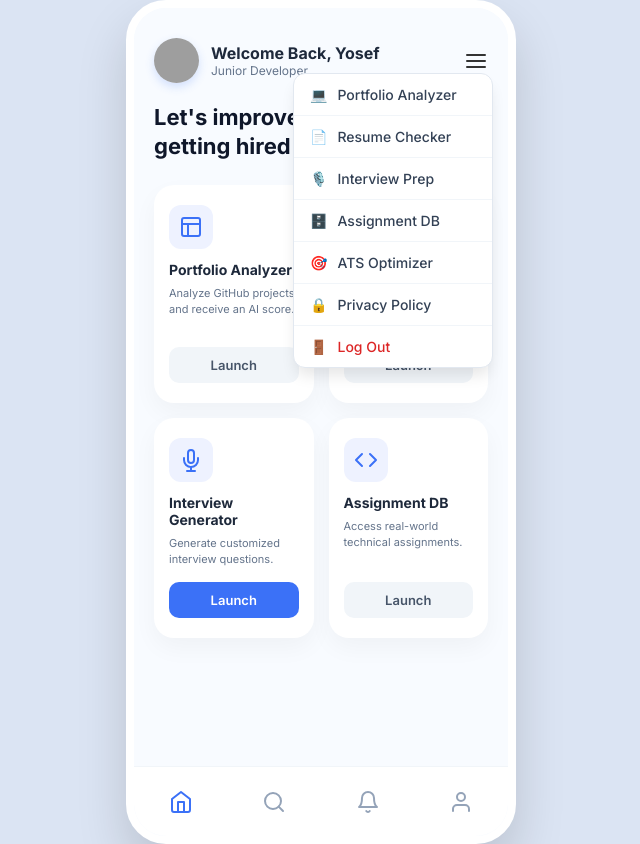
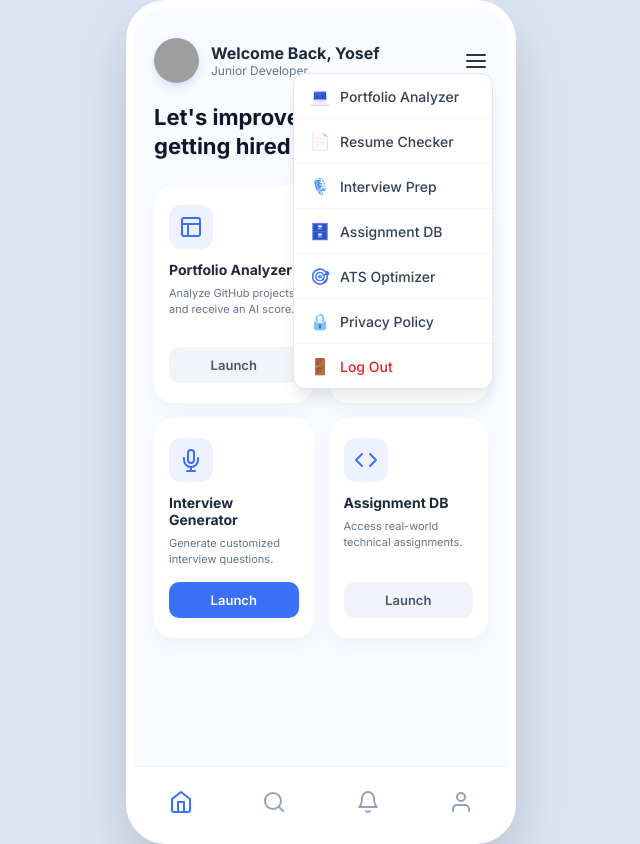
Before and after one commit to kareemkader22-prog/mini-skillup, a website: page index.html in a window 1280 px wide. Both pictures are taken after a click on the button 795 px from the left and 60 px from the top of the page. Shown: the whole page, without its empty margins (319-959 px from the left). Drawn offline with Linux system fonts and the light colour scheme; grey boxes are pictures that could not be loaded.

Commit message:
Enhance menu item styles and hover effects
Updated dropdown menu styles and added hover effects.

```diff
--- a/style.css
+++ b/style.css
@@ -333,10 +333,25 @@ textarea:focus {
     font-weight: bold;
 }
 
-/* Menu Custom Style */
+/* עיצוב רכיבי תפריט ה-Dropdown וההובר */
+.menu-item {
+    transition: background-color 0.2s ease, color 0.2s ease;
+}
+
 .menu-item:hover {
-    background-color: #f8fafc;
+    background-color: #f0f6ff !important;
     color: #3b71f7 !important;
+}
+
+/* עיצוב האייקונים בתוך התפריט לצבע כחול אחיד באמצעות פילטר */
+.menu-icon {
+    display: inline-flex;
+    align-items: center;
+    justify-content: center;
+    width: 20px;
+    height: 20px;
+    font-size: 16px;
+    filter: sepia(100%) hue-rotate(190deg) saturate(500%);
 }
 
 /* Bottom Navigation */
```
